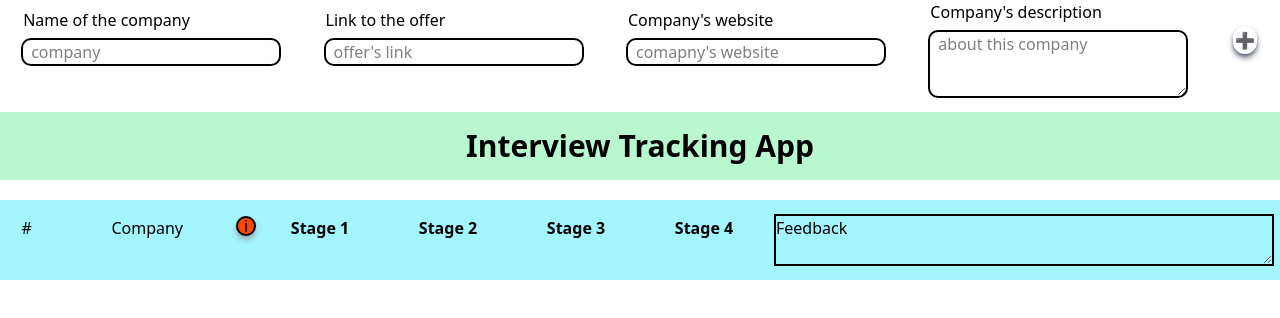
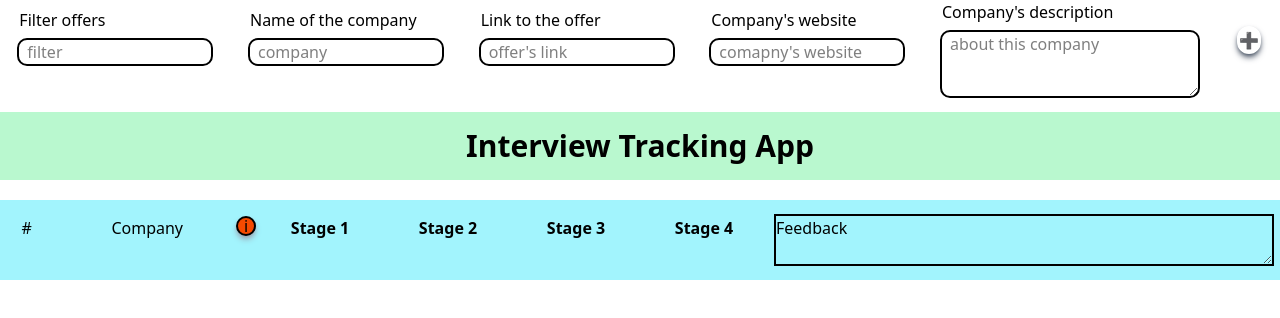
Before and after one commit to AlanKotowski/ita, a React (Vite) app: page / in a window 1280 px wide. Shown: the top 318 px of the page. Built offline with nearby package versions, Linux system fonts and the light colour scheme.

Commit message:
add filter input

```diff
--- a/src/modules/Inputs.jsx
+++ b/src/modules/Inputs.jsx
@@ -20,10 +20,12 @@ export default function Inputs({
   return (
     // whole input section
     <div
-      className={`fixed bg-white h-[50vh] -bottom-[48vh] md:mb-2 lg:relative lg:top-0 lg:h-[10vh] flex flex-col lg:flex-row w-full justify-around items-center z-10 transition-all duration-500 ease-in-out ${
-        vis ? "-bottom-[48vh]" : "bottom-0"
+      className={`fixed bg-white h-[60vh] -bottom-[48vh] md:mb-2 lg:relative lg:top-0 lg:h-[10vh] flex flex-col lg:flex-row w-full justify-around items-center z-10 transition-all duration-500 ease-in-out ${
+        vis ? "-bottom-[59vh]" : "bottom-5"
       }`}
     >
+
+
       {/* button for toggle visibility */}
       <button
         className={`scale-200 z-20 relative -top-8 -mb-6 mx-auto lg:hidden animate-bounce transition-transform duration-500 transform origin-center ${
@@ -33,8 +35,18 @@ export default function Inputs({
       >
         ⬆️
       </button>
+
+<div className="flex flex-col w-[80%] lg:w-[15%]">
+  <label htmlFor="filter">Filter offers</label>
+  <input type="text"  placeholder="filter"
+          className="px-2 my-2 rounded-lg outline-2"
+          // value={filter}
+          // onChange={filterList}
+          />
+</div>
+
       {/* input for company's name */}
-      <div className="flex flex-col w-[80%] lg:w-[20%]">
+      <div className="flex flex-col w-[80%] lg:w-[15%]">
         <label htmlFor="company">Name of the company</label>
         <input
           id="company"
@@ -46,7 +58,7 @@ export default function Inputs({
         />
       </div>
       {/* input for company's website */}
-      <div className="flex flex-col w-[80%] lg:w-[20%]">
+      <div className="flex flex-col w-[80%] lg:w-[15%]">
         <label htmlFor="link">Link to the offer</label>
         <input
           id="link"
@@ -58,7 +70,7 @@ export default function Inputs({
         />
       </div>
       {/* input for offer */}
-      <div className="flex flex-col w-[80%] lg:w-[20%]">
+      <div className="flex flex-col w-[80%] lg:w-[15%]">
         <label htmlFor="website">Company's website</label>
         <input
           id="website"
```
